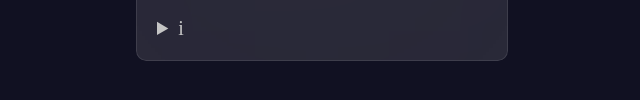
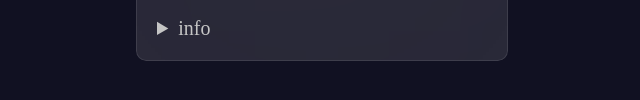
Before and after one commit to KUSLgit/appK, a plain HTML site: page index.html in a window 1280 px wide. Shown: the part 476-576 px from the top of the page, 326-966 px from the left. Drawn offline with Linux system fonts and the light colour scheme.

Commit message:
i => info

```diff
--- a/index.html
+++ b/index.html
@@ -90,7 +90,7 @@
           </div>
           <p id="decrypt" onclick="copyToClipboardP('#decrypt')"></p>
           <details>
-            <summary>i</summary>
+            <summary>info</summary>
             <ul>
               <li>You can copy text by clicking on it</li>
               <li>You can also copy text by clicking on the copy button</li>
```
